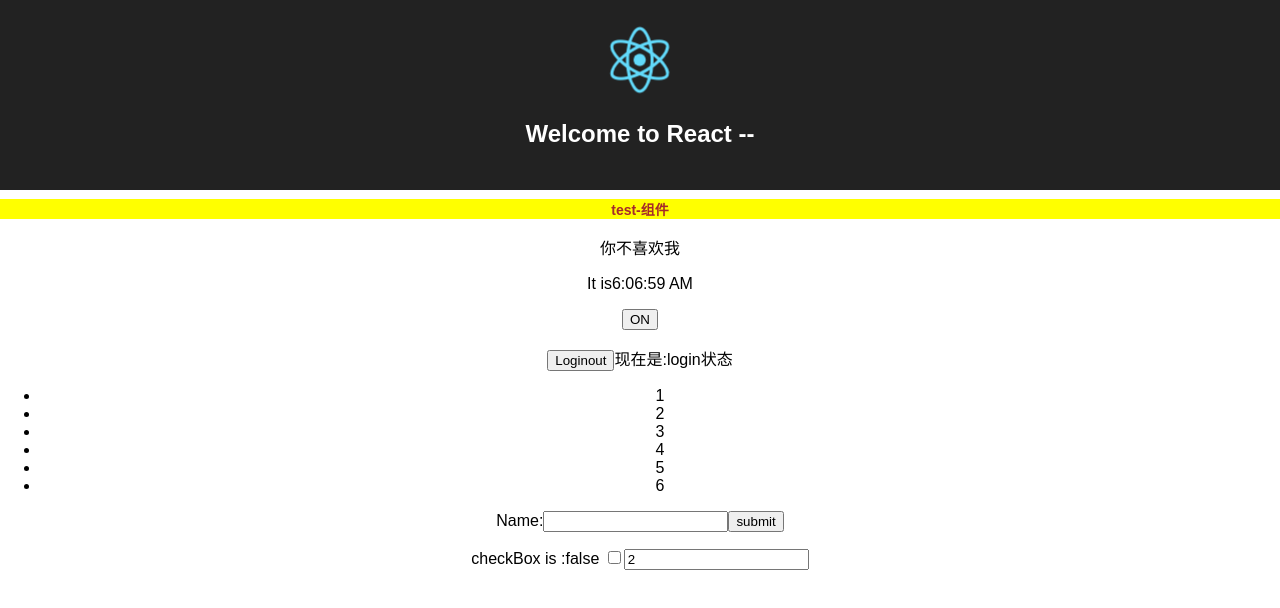
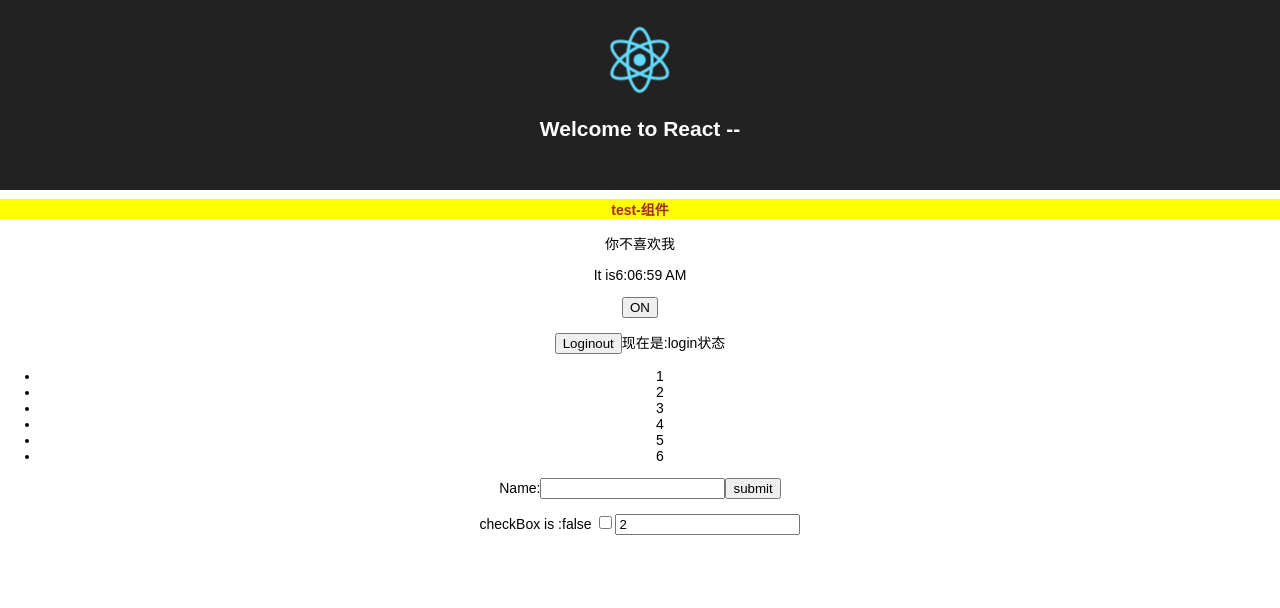
Before and after one commit to BOSS-HU/test, a React (Create React App) app: page / in a window 1280 px wide. Shown: the top 608 px of the page. Built offline with nearby package versions, Linux system fonts and the light colour scheme.

Commit message:
add app.css

```diff
--- a/src/App.css
+++ b/src/App.css
@@ -21,7 +21,9 @@
 .App-intro {
   font-size: large;
 }
-
+.App{
+  font-size: 14px;
+}
 @keyframes App-logo-spin {
   from { transform: rotate(0deg); }
   to { transform: rotate(360deg); }
```
